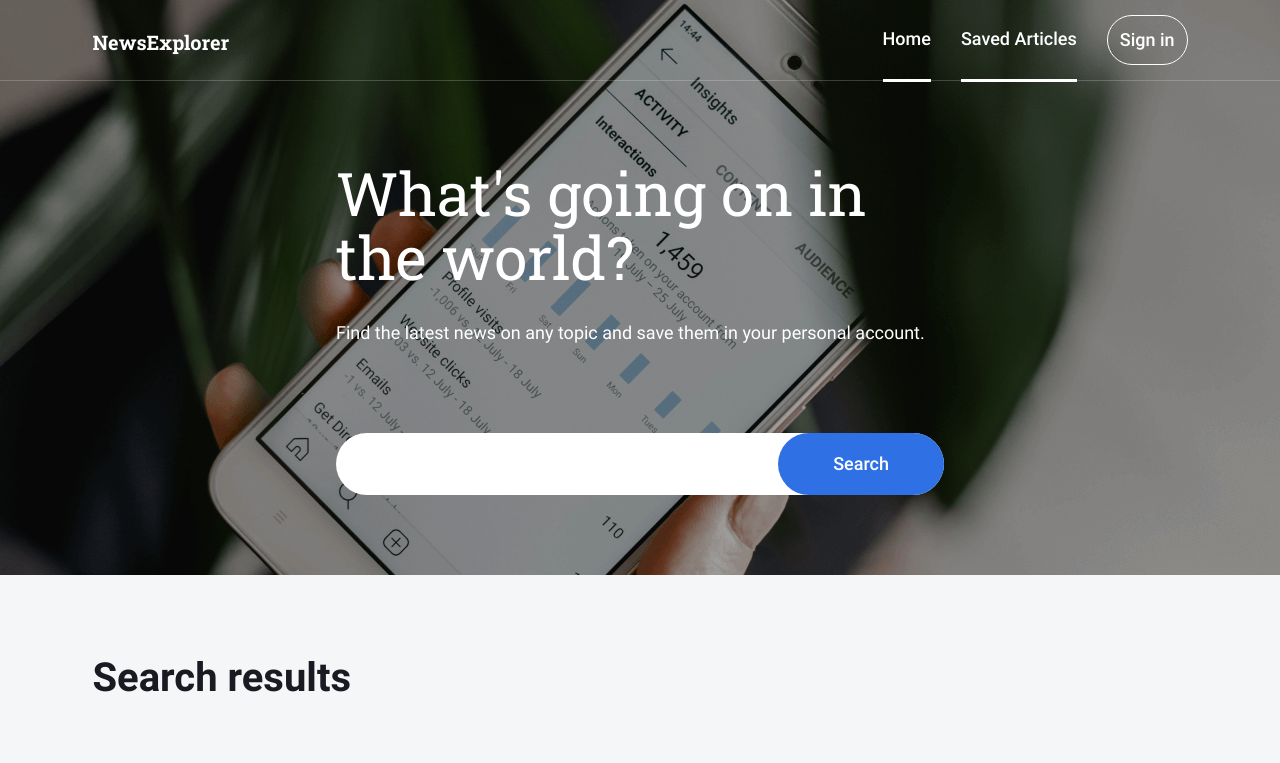
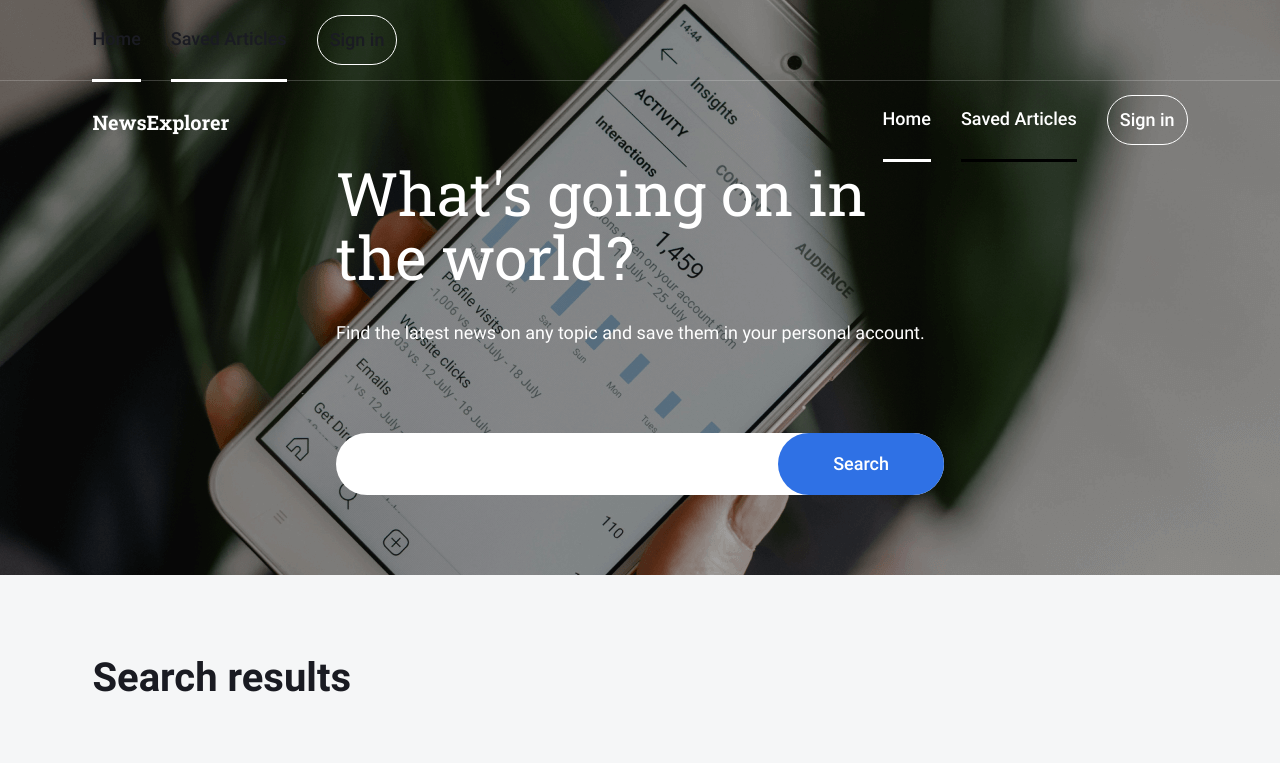
Before and after one commit to amitay96/news-explorer-frontend, a React (Create React App) app: page / in a window 1280 px wide. Shown: the top 763 px of the page. Built offline with nearby package versions, Linux system fonts and the light colour scheme.

Commit message:
refactor: header

```diff
--- a/src/components/Header/Header.css
+++ b/src/components/Header/Header.css
@@ -19,3 +19,58 @@
     line-height: 1.2;
     margin: 30px 0 26px;
 }
+
+.header__navigation {
+    height: 100%;
+}
+
+.header__links {
+    display: flex;
+    flex-direction: row;
+    gap: 30px;
+    list-style: none;
+    margin: 0;
+    padding: 0;
+    align-items: center;
+    font-weight: 500;
+    height: 100%;
+}
+
+.header__link {
+    text-decoration: none;
+    color:#FFFFFF;
+}
+
+.header__link-item {
+    cursor: pointer;
+    display: flex;
+    flex-direction: column-reverse;
+    justify-content: center;
+    transition: all 0.6s;
+}
+
+.header__link-home_active {
+    height: 100%;
+    border-bottom: 3px solid #FFFFFF;
+}
+
+.header__link-saved_active {
+    height: 100%;
+    border-bottom: 3px solid #000;
+}
+
+.header__user_login {
+    padding: 12px;
+    border: 1px solid #FFF;
+    border-radius: 100px;
+    display: flex;
+    gap: 22px;
+}
+
+.header__user_logout-icon {
+    display: none;
+}
+
+.header__user_logout-icon_active {
+    display: block;
+}
--- a/src/components/Header/Header.js
+++ b/src/components/Header/Header.js
@@ -1,13 +1,37 @@
 import React from "react";
+import { Link } from "react-router-dom";
+import logout_icon from "../../images/icons/logout.svg";
 import Navigation from "../Navigation/Navigation";
 import "./Header.css";
 
 const Header = () => {
   return (
     <header className="header">
+      <Navigation />
       <div className="header__container">
         <p className="header__logo">NewsExplorer</p>
-        <Navigation></Navigation>
+        <nav className="header__navigation">
+          <ul className={"header__links"}>
+            <li className="header__link-item header__link-home_active">
+              <Link to="/home" className="header__link">
+                Home
+              </Link>
+            </li>
+            <li className="header__link-item header__link-saved_active">
+              <Link to="/saved" className="header__link">
+                Saved Articles
+              </Link>
+            </li>
+            <li className="header__link-item header__user_login">
+              Sign in
+              <img
+                src={logout_icon}
+                className="header__user_logout-icon"
+                alt="logout icon"
+              />
+            </li>
+          </ul>
+        </nav>
       </div>
     </header>
   );
```
